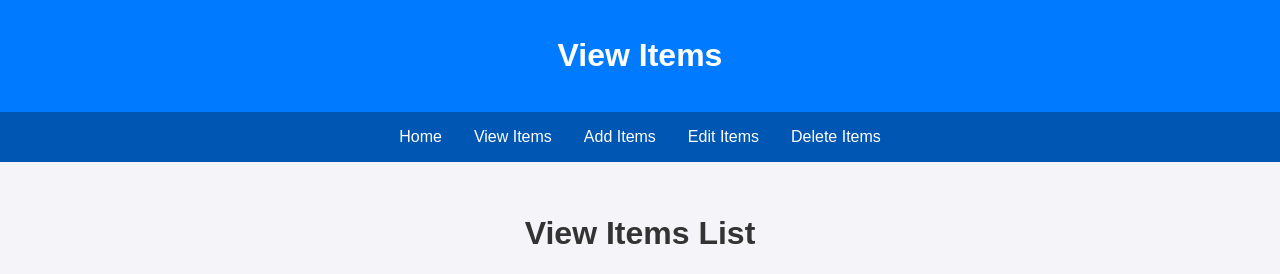
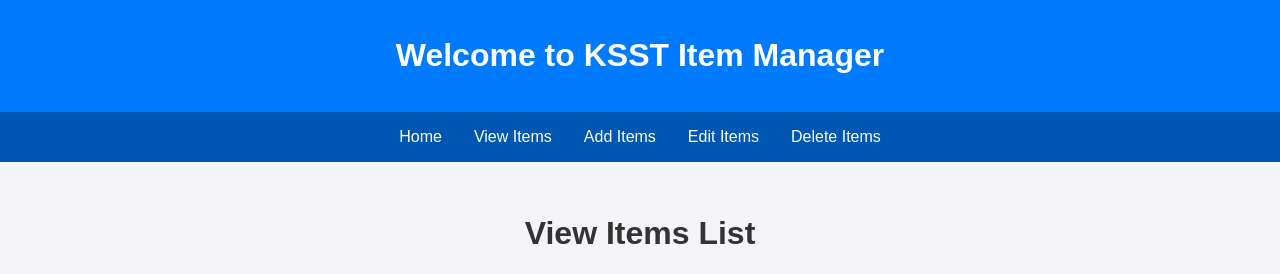
Before and after one commit to sylvesterkho1113/AWS, a PHP site: page /view.php in a window 1280 px wide. Shown: the top 274 px of the page. Run offline with PHP 8.4, Linux system fonts and the light colour scheme; data that the repository does not hold is empty.

Commit message:
Update view.php

```diff
--- a/view.php
+++ b/view.php
@@ -10,7 +10,7 @@ $result = $conn->query("SELECT * FROM items");
 </head>
 <body>
 <header>
-    <h1>View Items</h1>
+    <h1>Welcome to KSST Item Manager</h1>
 </header>
 <nav>
     <a href="index.html">Home</a>
```
